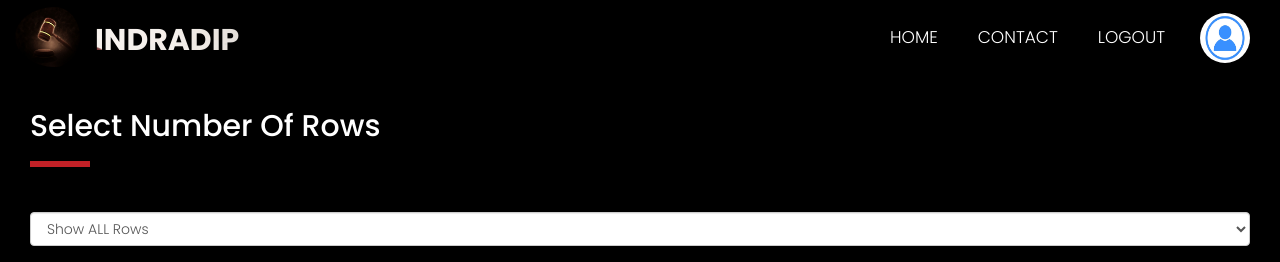
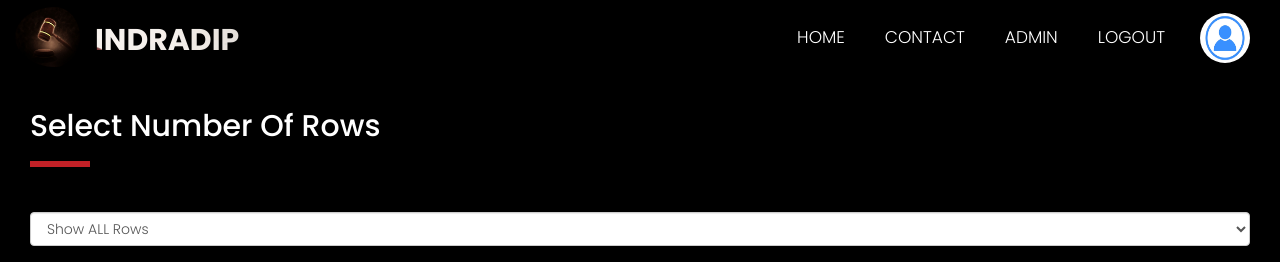
Before and after one commit to samprit-ghosh/indradip-modified, a Flask app: page /admin/dashboard in a window 1280 px wide. Shown: the top 262 px of the page. Run offline with Flask 3, Linux system fonts and the light colour scheme; the visitor is signed in with stand-in values (Sample User, id 1); some libraries are stand-ins or nearby versions.

Commit message:
admin add

```diff
--- a/templates/layout.html
+++ b/templates/layout.html
@@ -54,9 +54,10 @@ referrerpolicy="no-referrer"
 
             <ul>
                 {% if not is_home %}
-                    <li><a href="/">home</a></li>
+                    <li><a href="/">Home</a></li>
                 {% endif %}
-                <li><a href="/contact">contact</a></li>
+                <li><a href="/contact">Contact</a></li>
+                <li><a href="/admin/dashboard">Admin</a></li>
 
                 {% if session.get('user') %}
                 <li><a href="/logout">Logout</a></li>
```
